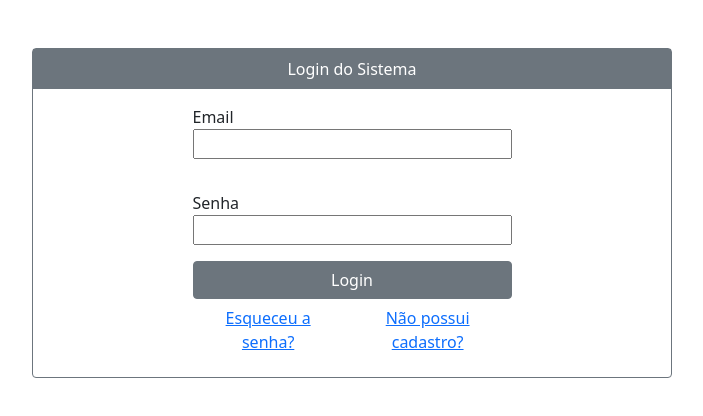
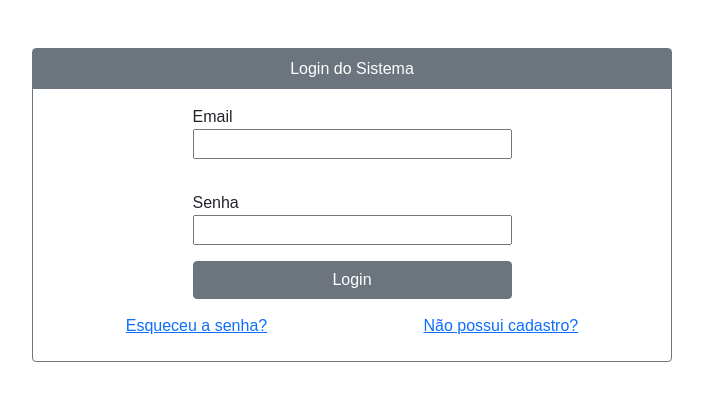
Before and after one commit to nickimpossible/finaljs, a website: page index.html in a window 1280 px wide. Shown: the whole page, without its empty margins (288-991 px from the left). Drawn offline with nearby package versions, Linux system fonts and the light colour scheme.

Commit message:
criacao arquivo css e alteracao de alguns estilos no html

```diff
--- a/index.html
+++ b/index.html
@@ -10,6 +10,7 @@
     <link href="https://fonts.googleapis.com/css2?family=Roboto:wght@300&display=swap" rel="stylesheet">
     <link href="https://cdn.jsdelivr.net/npm/bootstrap@5.1.3/dist/css/bootstrap.min.css" rel="stylesheet"
         integrity="sha384-1BmE4kWBq78iYhFldvKuhfTAU6auU8tT94WrHftjDbrCEXSU1oBoqyl2QvZ6jIW3" crossorigin="anonymous">
+    <link rel="stylesheet" href="styles.css">
     <title>Projeto Final</title>
 </head>
 
@@ -34,7 +35,7 @@
                 <button type="button" class="btn btn-secondary " onclick="loginNoSistema()">Login</button>
             </div>
 
-            <div id="alternativas-login" class="d-flex justify-content-between w-50">
+            <div id="alternativas-login" class="d-flex justify-content-between w-75 mt-2">
                 <div id="esqueceu-senha">
                     <button type="button" class="btn btn-link" onclick="esqueciSenha()">Esqueceu a senha?</button>
                 </div>
--- /dev/null
+++ b/styles.css
@@ -0,0 +1,5 @@
+@import url('https://fonts.googleapis.com/css2?family=Roboto:wght@300&display=swap');
+
+* {
+    font-family: 'Montserrat', sans-serif;
+}
```
